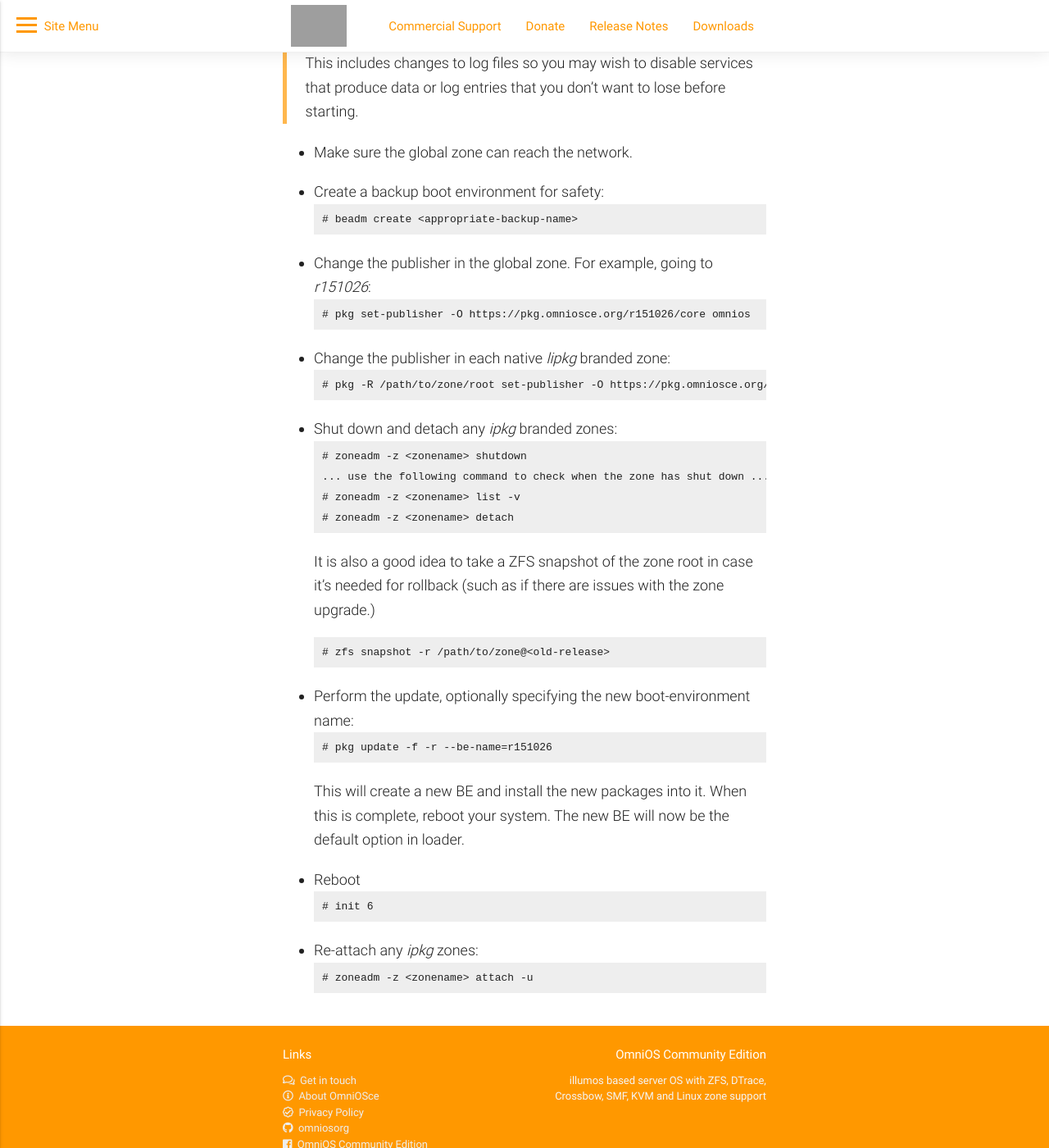
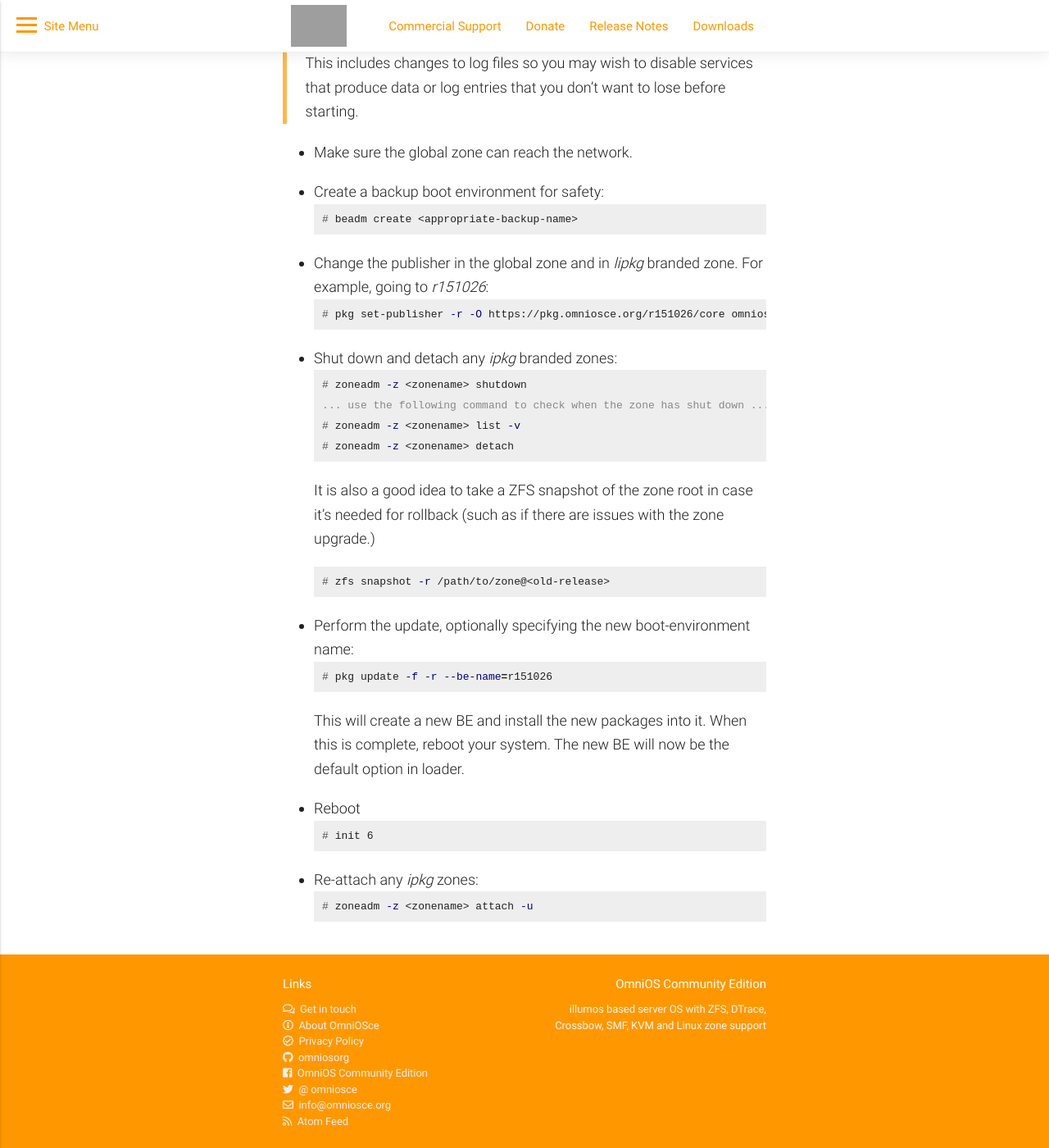
Before and after one commit to omniosorg/omniosorg.github.io, a Jekyll site: the page built from upgrade.md, in a window 1280 px wide and 1400 px high, scrolled down 877 px. Shown: the whole window at 82% size. Built offline with Jekyll 4.4.1, drawn with Linux system fonts in a browser that asks for light colours; grey boxes are pictures that could not be loaded.

Commit message:
Use set-publisher -r

````diff
--- a/upgrade.md
+++ b/upgrade.md
@@ -39,23 +39,18 @@ SHA1 Fingerprint=8D:CD:F9:D0:76:CD:AF:C1:62:AF:89:51:AF:8A:0E:35:24:4C:66:6D
 * Make sure the global zone can reach the network.
 
 * Create a backup boot environment for safety:
-  ```
+  ```terminal
   # beadm create <appropriate-backup-name>
   ```
 
-* Change the publisher in the global zone.
+* Change the publisher in the global zone and in _lipkg_ branded zone.
   For example, going to _{{site.omnios_stable}}_:
-  ```
-  # pkg set-publisher -O https://pkg.omniosce.org/{{site.omnios_stable}}/core omnios
-  ```
-
-* Change the publisher in each native _lipkg_ branded zone:
-  ```
-  # pkg -R /path/to/zone/root set-publisher -O https://pkg.omniosce.org/{{site.omnios_stable}}/core omnios
+  ```terminal
+  # pkg set-publisher -r -O https://pkg.omniosce.org/{{site.omnios_stable}}/core omnios
   ```
 
 * Shut down and detach any _ipkg_ branded zones:
-  ```
+  ```terminal
   # zoneadm -z <zonename> shutdown
   ... use the following command to check when the zone has shut down ...
   # zoneadm -z <zonename> list -v
@@ -64,12 +59,12 @@ SHA1 Fingerprint=8D:CD:F9:D0:76:CD:AF:C1:62:AF:89:51:AF:8A:0E:35:24:4C:66:6D
   It is also a good idea to take a ZFS snapshot of the zone root in
   case it's needed for rollback (such as if there are issues with the zone
   upgrade.)
-  ```
+  ```terminal
   # zfs snapshot -r /path/to/zone@<old-release>
   ```
 
 * Perform the update, optionally specifying the new boot-environment name:
-  ```
+  ```terminal
   # pkg update -f -r --be-name={{site.omnios_stable}}
   ```
   This will create a new BE and install the new packages into it. When this
@@ -77,11 +72,11 @@ SHA1 Fingerprint=8D:CD:F9:D0:76:CD:AF:C1:62:AF:89:51:AF:8A:0E:35:24:4C:66:6D
   option in loader.
 
 * Reboot
-  ```
+  ```terminal
   # init 6
   ```
 
 * Re-attach any _ipkg_ zones:
-  ```
+  ```terminal
   # zoneadm -z <zonename> attach -u
   ```
````
